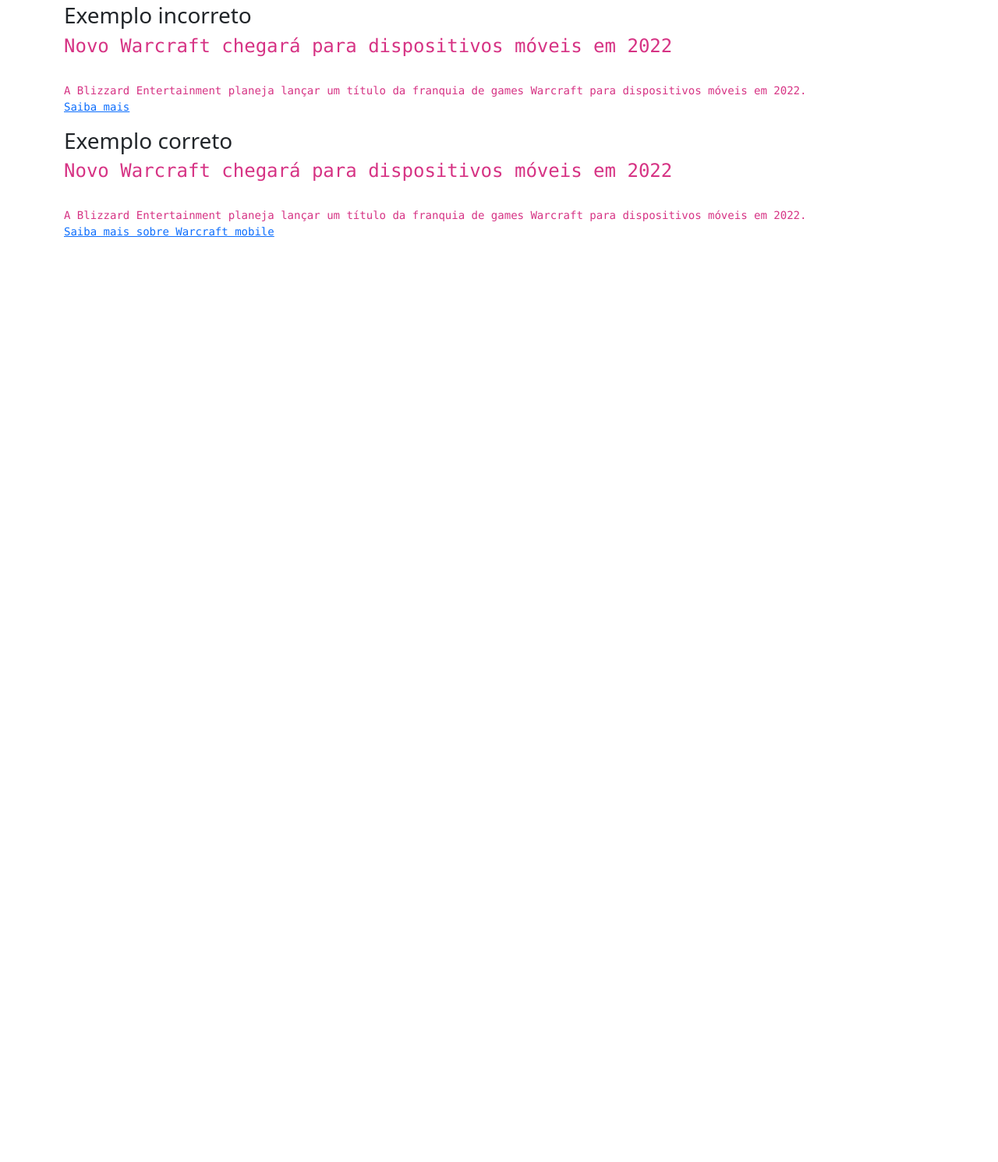
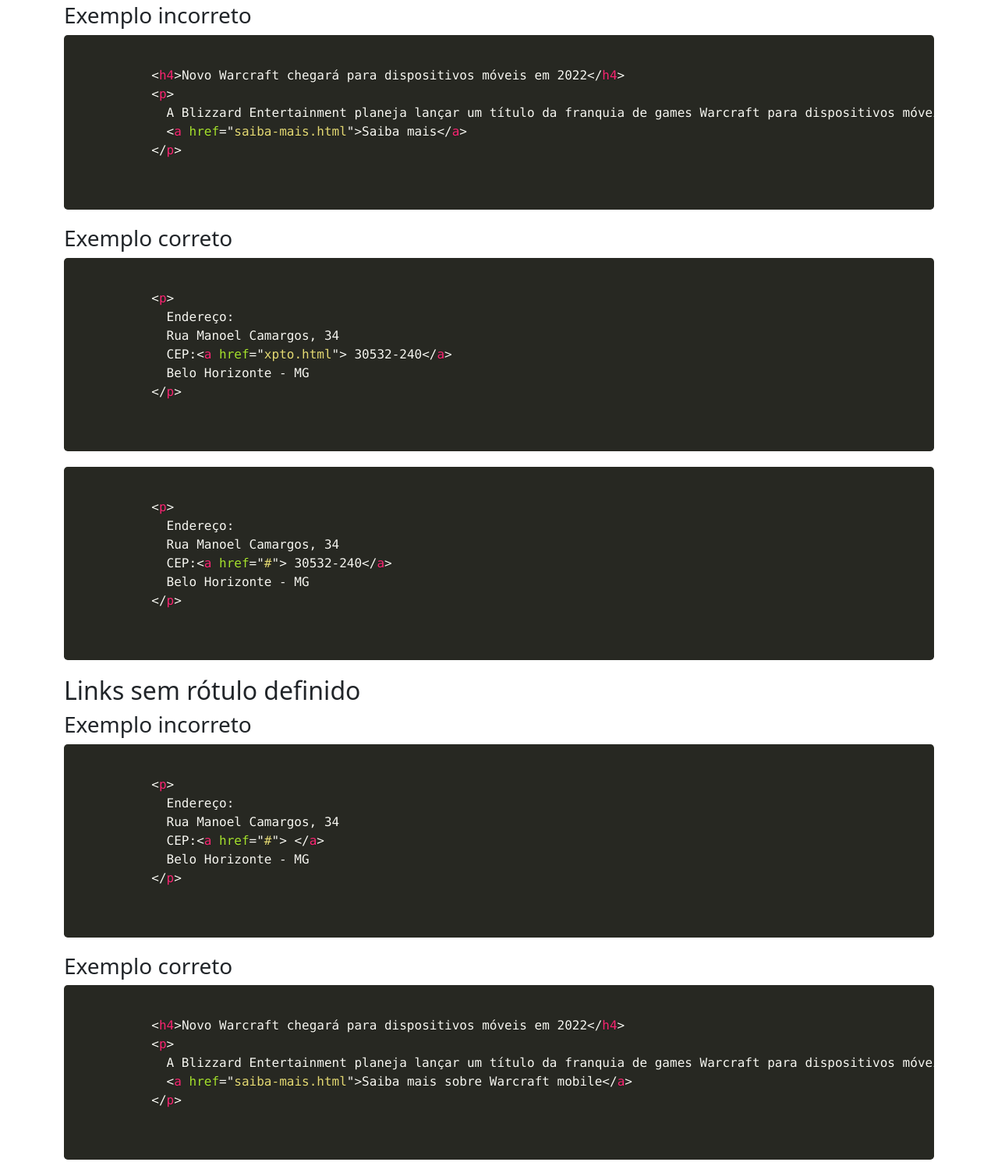
Before and after one commit to brunopulis/exemplos-html, a plain HTML site: page links.html in a window 1280 px wide. Shown: the part 243-1734 px from the top of the page at 78% size. Before the commit the page ends 800 px from the top, so only its background shows below. Drawn offline with Linux system fonts and the light colour scheme.

Commit message:
add html

```diff
--- a/links.html
+++ b/links.html
@@ -4,8 +4,10 @@
   <meta charset="UTF-8">
   <meta http-equiv="X-UA-Compatible" content="IE=edge">
   <meta name="viewport" content="width=device-width, initial-scale=1.0">
-  <title>Treinamento de HTML para QAs</title>
-  <link rel="stylesheet" href="assets/css/bootstrap.css">
+  <title>Links</title>
+  <link rel="stylesheet" href="/assets/css/bootstrap.css">
+  <link rel="stylesheet" href="/assets/css/main.css">
+  <link rel="stylesheet" href="/assets/css/prism.css">
 </head>
 <body>
   <nav class="navbar navbar-dark bg-dark">
@@ -19,33 +21,75 @@
     <p>O elemento HTML <code>link</code> especifica as relações entre o documento atual e um recurso externo. </p>
 
     <h2>Links com “Saiba mais”</h2>
-
-
-    <div class="example example--incorrect">
-        <h3>Exemplo incorreto</h3>
-        <code>
-            <h4>Novo Warcraft chegará para dispositivos móveis em 2022</h4>
-                <br>
-                <p>
-                    A Blizzard Entertainment planeja lançar um título da franquia de games Warcraft para dispositivos móveis em 2022.
-                    <br>
-                <a href="saiba-mais.html">Saiba mais</a>
-            </p>
+    <h3>Exemplo incorreto</h3>
+    <div class="example">
+      <pre>
+        <code class="language-html">
+          &lt;h4&gt;Novo Warcraft chegar&aacute; para dispositivos m&oacute;veis em 2022&lt;/h4&gt;
+          &lt;p&gt;
+            A Blizzard Entertainment planeja lan&ccedil;ar um t&iacute;tulo da franquia de games Warcraft para dispositivos m&oacute;veis em 2022.
+            &lt;a href=&quot;saiba-mais.html&quot;&gt;Saiba mais&lt;/a&gt;
+          &lt;/p&gt;
         </code>
+      </pre>
     </div>
 
-    <div class="example example--correct">
-      <h3>Exemplo correto</h3>
-      <code>
-        <h4>Novo Warcraft chegará para dispositivos móveis em 2022</h4>
-             <br>
-             <p>
-                 A Blizzard Entertainment planeja lançar um título da franquia de games Warcraft para dispositivos móveis em 2022.
-                 <br>
-             <a href="saiba-mais.html">Saiba mais sobre Warcraft mobile</a>
-         </p>
-      </code>
+    <h3>Exemplo correto</h3>
+    <div class="example">
+      <pre>
+        <code class="language-html">
+          &lt;p&gt;
+            Endere&ccedil;o:
+            Rua Manoel Camargos, 34
+            CEP:&lt;a href=&quot;xpto.html&quot;&gt; 30532-240&lt;/a&gt;
+            Belo Horizonte - MG
+          &lt;/p&gt;
+        </code>
+      </pre>
+    </div>
+
+    <div class="example">
+      <pre>
+        <code class="language-html">
+          &lt;p&gt;
+            Endere&ccedil;o:
+            Rua Manoel Camargos, 34
+            CEP:&lt;a href=&quot;#&quot;&gt; 30532-240&lt;/a&gt;
+            Belo Horizonte - MG
+          &lt;/p&gt;
+        </code>
+      </pre>
+    </div>
+
+    <h2>Links sem rótulo definido</h2>
+    <h3>Exemplo incorreto</h3>
+    <div class="example">
+      <pre>
+        <code class="language-html">
+          &lt;p&gt;
+            Endere&ccedil;o:
+            Rua Manoel Camargos, 34
+            CEP:&lt;a href=&quot;#&quot;&gt; &lt;/a&gt;
+            Belo Horizonte - MG
+          &lt;/p&gt;
+        </code>
+      </pre>
+    </div>
+
+    <h3>Exemplo correto</h3>
+    <div class="example">
+      <pre>
+        <code class="language-html">
+          &lt;h4&gt;Novo Warcraft chegar&aacute; para dispositivos m&oacute;veis em 2022&lt;/h4&gt;
+          &lt;p&gt;
+            A Blizzard Entertainment planeja lan&ccedil;ar um t&iacute;tulo da franquia de games Warcraft para dispositivos m&oacute;veis em 2022.
+            &lt;a href=&quot;saiba-mais.html&quot;&gt;Saiba mais sobre Warcraft mobile&lt;/a&gt;
+          &lt;/p&gt;
+        </code>
+      </pre>
     </div>
   </div>
+  <script src="/assets/js/main.js"></script>
+  <script src="/assets/js/prism.js"></script>
 </body>
 </html>
```
Also changed, not shown: botoes.html (+38 -54 lines), cabecalhos.html (+20 -13 lines), checkbox.html (+11 -11 lines), index.html (+22 -1 lines), select.html (+25 -7 lines).
